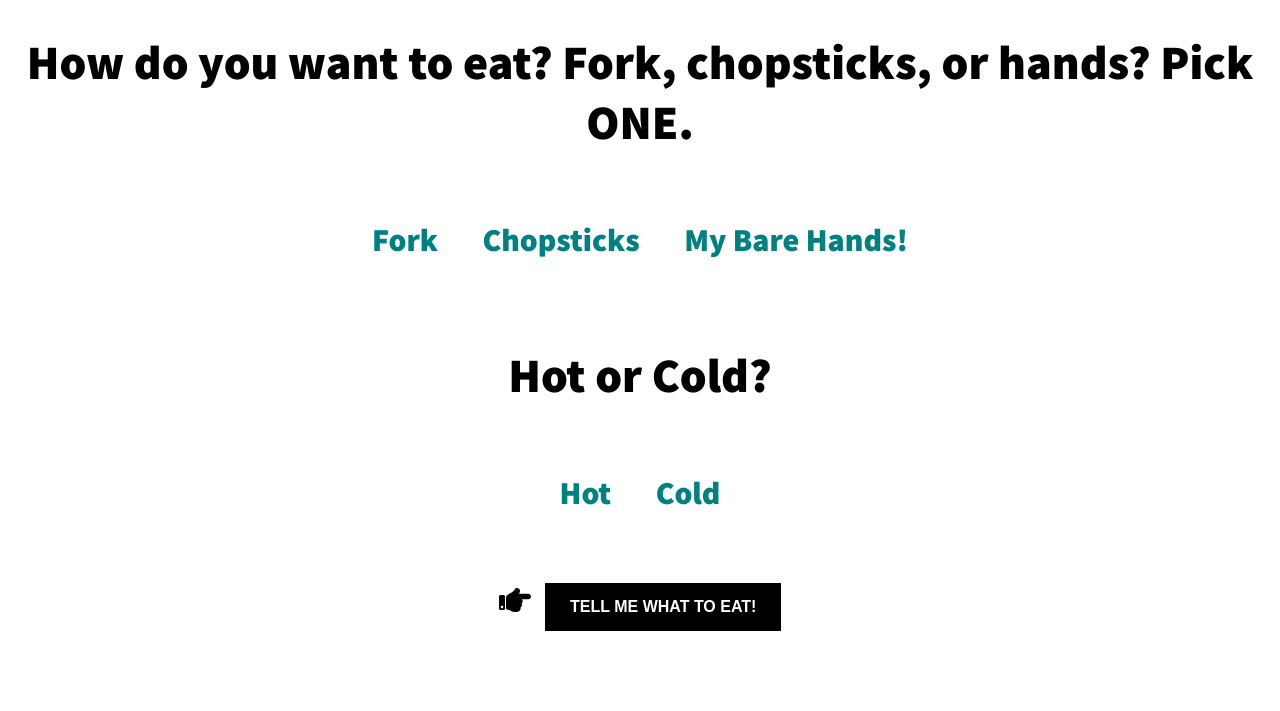
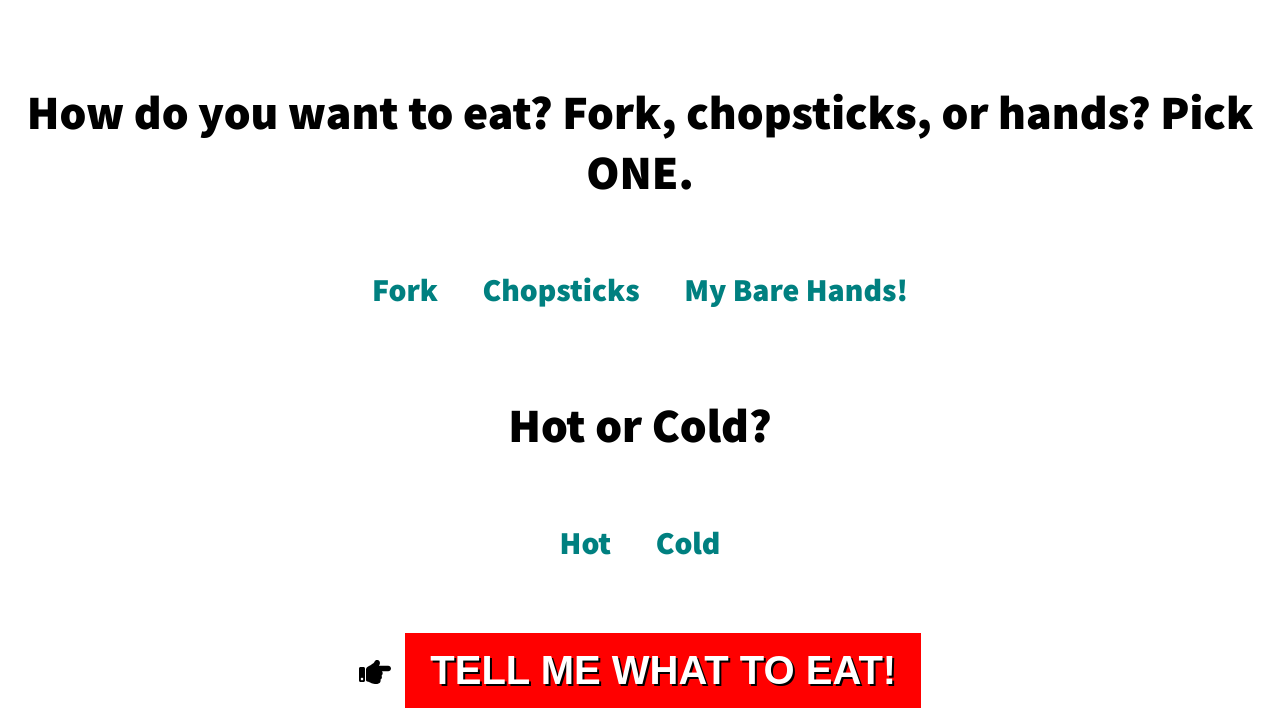
Before and after one commit to fotobomu/fork-chop-hand, a plain HTML site: page index.html in a window 1280 px wide. Shown: the part 822-1533 px from the top of the page. Drawn offline with nearby package versions, Linux system fonts and the light colour scheme.

Commit message:
Updated CSS

```diff
--- a/public/styles/style.css
+++ b/public/styles/style.css
@@ -155,6 +155,11 @@ header {
   height: 100vh;
   padding: 0 60px; }
 
+form {
+  margin-top: 50px;
+}
+
+
 .icon {
   font-size: 5rem;
   color: black;
@@ -243,8 +248,10 @@ p {
   text-align: center; }
 
 input[type=submit] {
-  background: black;
+  background: red;
   color: white;
+  text-shadow: 2px 2px black;
+  font-size: 5vmin;
   padding: 15px 25px;
   margin-bottom: 50px;
   margin-left: 10px;
```
